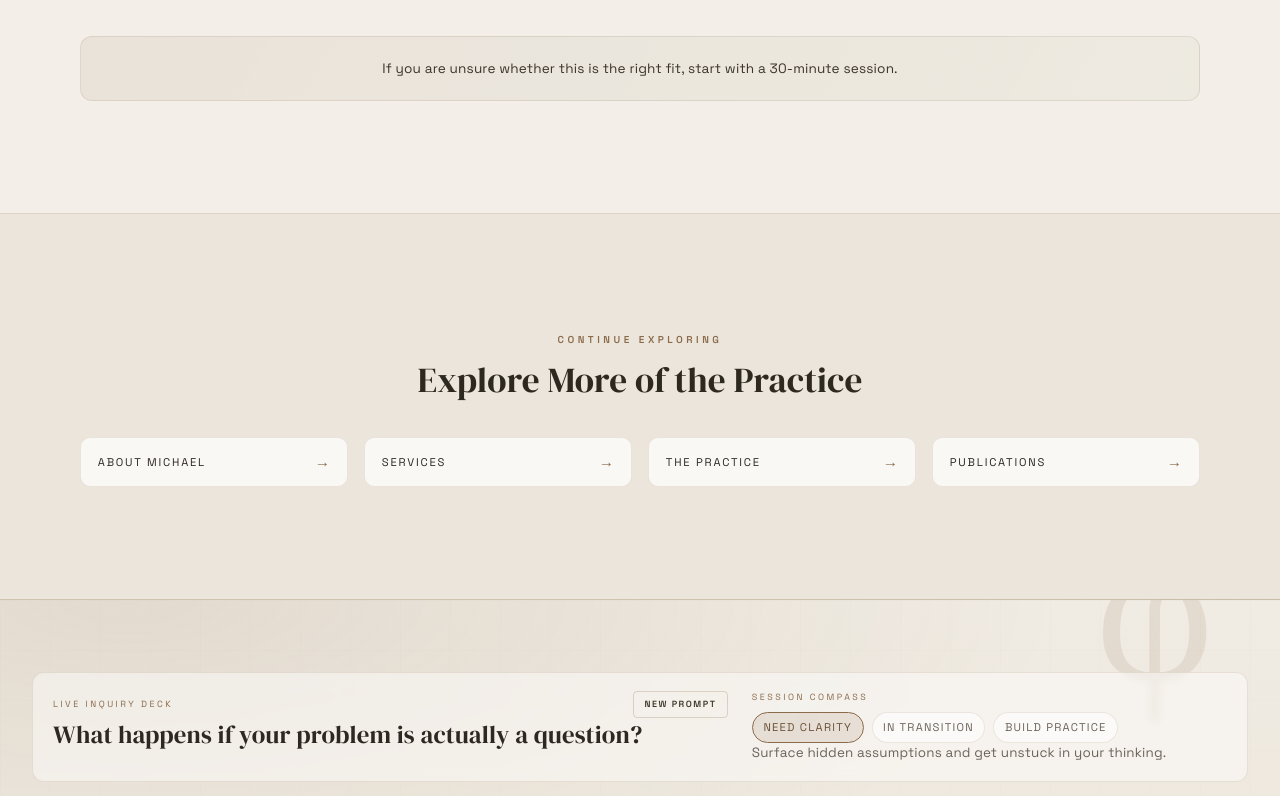
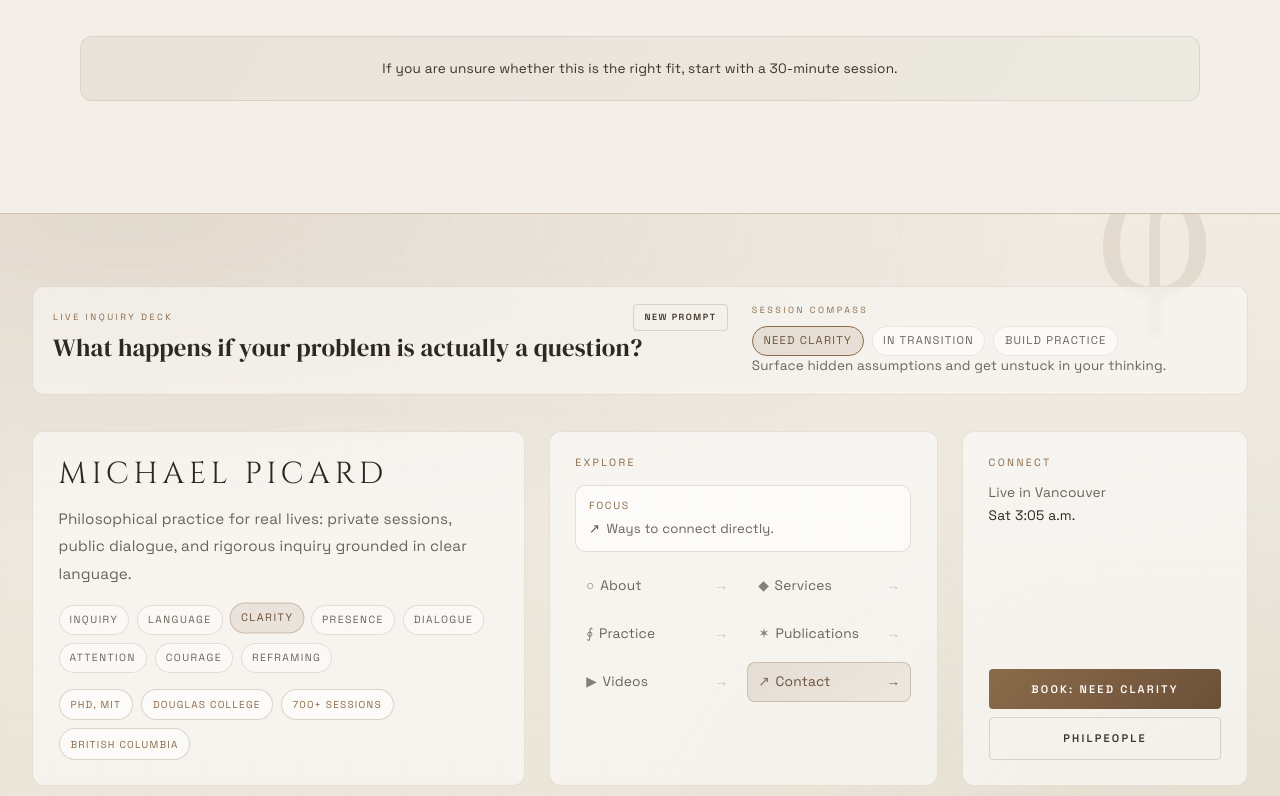
Before and after one commit to Krishil1108/philosophical-coaching-mpcard, a Next.js app: page /contact in a window 1280 px wide. Shown: the part 1719-2515 px from the top of the page. Built offline with nearby package versions, Linux system fonts and the light colour scheme.

Commit message:
Unify contact cards and remove explore section

```diff
--- a/app/contact/page.tsx
+++ b/app/contact/page.tsx
@@ -1,6 +1,5 @@
 import SiteLayout from "../components/SiteLayout";
 import PageHeader from "../components/PageHeader";
-import Link from "next/link";
 
 export const metadata = {
   title: "Contact & Book — Michael Picard Philosophical Practice",
@@ -16,7 +15,7 @@ const options = [
     cta: "Book a Session",
     href: "/book-session",
     external: false,
-    featured: true,
+    featured: false,
   },
   {
     num: "02",
@@ -233,65 +232,7 @@ export default function ContactPage() {
       </section>
 
       {/* Links to other pages */}
-      <section className="section-pad" style={{ background: "var(--bg-muted)", borderTop: "1px solid var(--border)" }}>
-        <div className="inner-max" style={{ maxWidth: "74rem" }}>
-          <div
-            style={{
-              textAlign: "center",
-              maxWidth: "44rem",
-              margin: "0 auto",
-              marginBottom: "2.3rem",
-            }}
-          >
-            <span className="section-label" style={{ marginBottom: "0.9rem", display: "inline-block" }}>
-              Continue Exploring
-            </span>
-            <h3 className="font-serif" style={{ fontSize: "clamp(1.45rem, 2.8vw, 2.2rem)", color: "var(--text-heading)" }}>
-              Explore More of the Practice
-            </h3>
-          </div>
 
-          <div className="grid grid-cols-1 sm:grid-cols-2 lg:grid-cols-4 gap-4">
-            {[
-              { label: "About Michael", href: "/about" },
-              { label: "Services", href: "/services" },
-              { label: "The Practice", href: "/practice" },
-              { label: "Publications", href: "/publications" },
-            ].map((link) => (
-              <Link
-                key={link.href}
-                href={link.href}
-                className="card-hover"
-                style={{
-                  display: "flex",
-                  alignItems: "center",
-                  justifyContent: "space-between",
-                  background: "var(--bg)",
-                  border: "1px solid var(--border)",
-                  borderRadius: "10px",
-                  padding: "1rem 1.05rem",
-                  textDecoration: "none",
-                  color: "var(--text-heading)",
-                }}
-              >
-                <span
-                  style={{
-                    fontFamily: "Space Grotesk, sans-serif",
-                    fontSize: "0.7rem",
-                    letterSpacing: "0.16em",
-                    textTransform: "uppercase",
-                  }}
-                >
-                  {link.label}
-                </span>
-                <span style={{ color: "var(--accent)", fontSize: "0.95rem", lineHeight: 1 }} aria-hidden="true">
-                  →
-                </span>
-              </Link>
-            ))}
-          </div>
-        </div>
-      </section>
     </SiteLayout>
   );
 }
```
